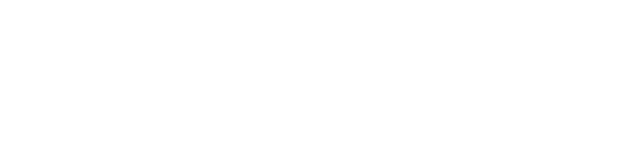
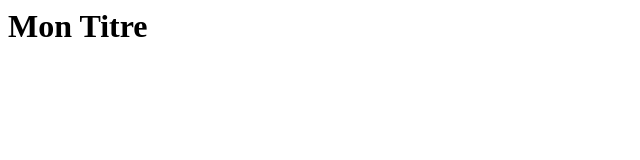
Before and after one commit to Imadov86/formation-git, a plain HTML site: page index.html in a window 1280 px wide. Shown: the whole page, without its empty margins (0-640 px from the left). Drawn offline with Linux system fonts and the light colour scheme.

Commit message:
first html page and css file color green H1

```diff
--- a/index.html
+++ b/index.html
@@ -1 +1,5 @@
-<html></html>
+<html>
+<body>
+<h1>Mon Titre</h1>
+</body>
+</html>
--- /dev/null
+++ b/style.css
@@ -0,0 +1,3 @@
+body {
+	color:green;
+}
```
